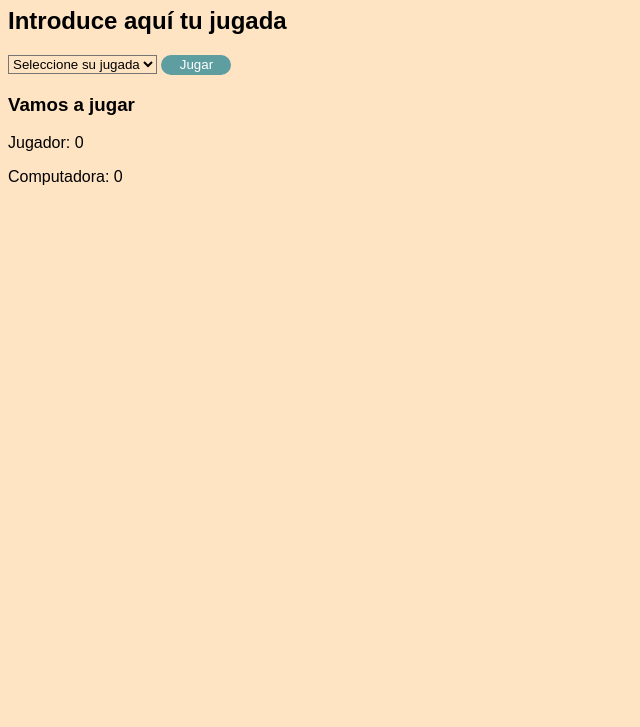
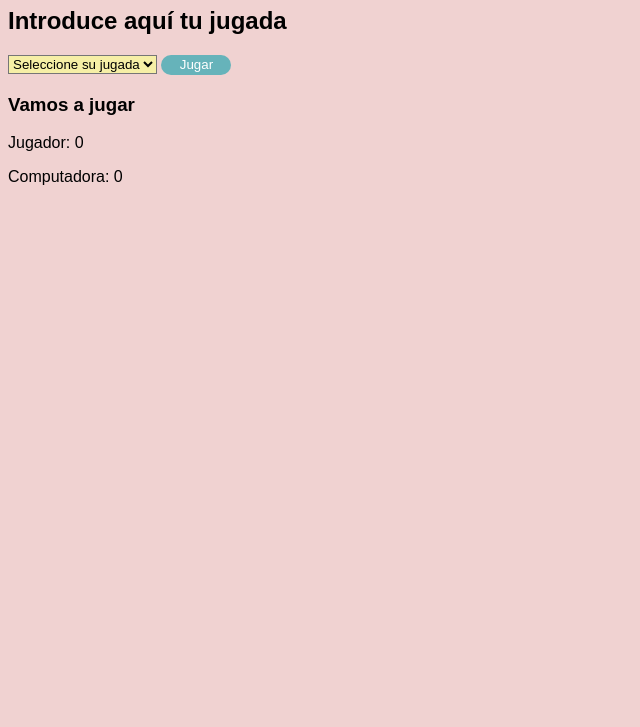
Before and after one commit to Adalab/modulo-2-evaluacion-intermedia-Paula-AlvarezB, a plain HTML site: page index.html in a window 1280 px wide. Shown: the part 73-800 px from the top of the page, without its empty margins (0-640 px from the left). Drawn offline with Linux system fonts and the light colour scheme.

Commit message:
change CSS

```diff
--- a/css/style.css
+++ b/css/style.css
@@ -1,22 +1,23 @@
 * {
   font-family: Arial, Helvetica, sans-serif;
-    background-color: bisque;
+  background-color: #f0d2d1;
+}
+.select {
+  background-color: #f6efa6;
 }
 
 .button {
   color: white;
-    background-color: cadetblue;
+  background-color: #66b3ba;
   border-radius: 15px;
   border-style: none;
   height: 20px;
   width: 70px;
-
-
 }
 
 .button2 {
   color: white;
-    background-color: rgb(108, 3, 104);
+  background-color: #42cafd;
   border-radius: 15px;
   border-style: none;
   height: 20px;
--- a/index.html
+++ b/index.html
@@ -9,9 +9,10 @@
 
 <body class="body">
     <h1 class="title">Juego Piedra, Papel y Tijera</h1>
+
     <h2 class="instructions">Introduce aquí tu jugada</h2>
     <form action="" class="game">
-        <select class="js-tool" name="tool_selected">
+        <select class="select js-tool" name="tool_selected">
             <option value="" disabled selected hidden>Seleccione su jugada</option>
             <option value="piedra">piedra</option>
             <option value="papel">papel</option>
@@ -19,6 +20,7 @@
         </select>
         <input class="button js-button" type="submit" value="Jugar" />
         <input class="button2 js-button2 hidden" type="submit" value="Reiniciar juego" />
+
         <h3 class="js-state">Vamos a jugar</h3>
         <p class="js-counterPlayer">Jugador: 0</p>
         <p class="js-counterComputer">Computadora: 0</p>
```
Lines whose indentation alone changed are shown as unchanged.
